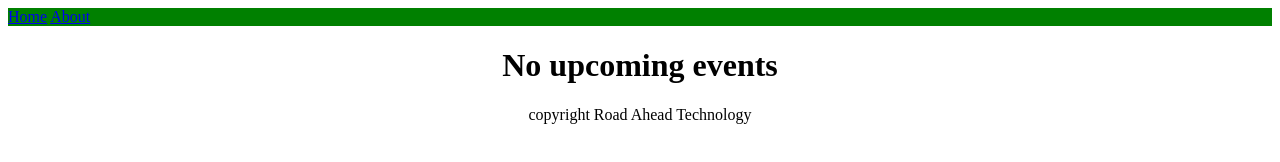
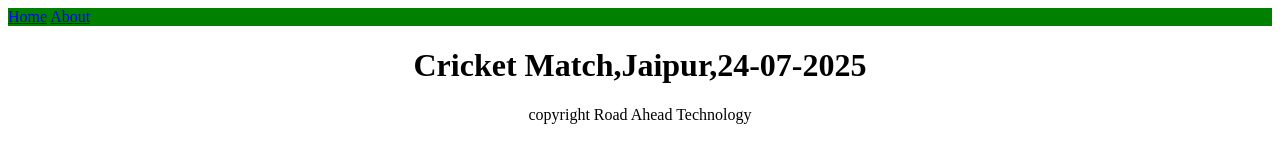
Before and after one commit to Pawan09-bit/webScrape, a plain HTML site: page index.html in a window 1280 px wide. Drawn offline with Linux system fonts and the light colour scheme.

Commit message:
Update index.html

```diff
--- a/index.html
+++ b/index.html
@@ -9,7 +9,7 @@
       <a href="#">Home</a>
       <a href="#">About</a>
 </nav>
-       <h1 style="text-align:center" id="events">No upcoming events</h1>
+       <h1 style="text-align:center" id="events">Cricket Match,Jaipur,24-07-2025</h1>
         <p style="text-align:Center">copyright Road Ahead Technology</p>
 </body>
 </html>
```
